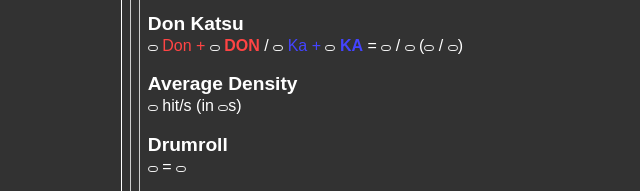
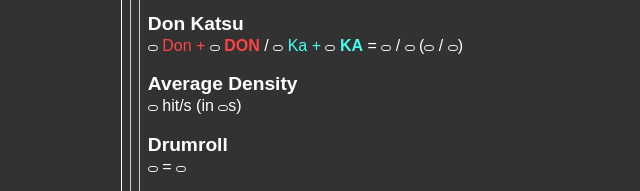
Before and after one commit to keishispl/tja-editor, a website built with webpack: page index.html in a window 1280 px wide. Shown: the part 229-420 px from the top of the page, 443-1083 px from the left. Built offline with nearby package versions, Linux system fonts and the light colour scheme; what umbrellajs would draw is missing.

Commit message:
change "ka" color 2

```diff
--- a/src/css/style.scss
+++ b/src/css/style.scss
@@ -50,7 +50,7 @@ body {
 }
 
 .is-color-kat {
-    color: #44f;
+    color: #4fe;
 }
 
 /***** Elements *****/
```
